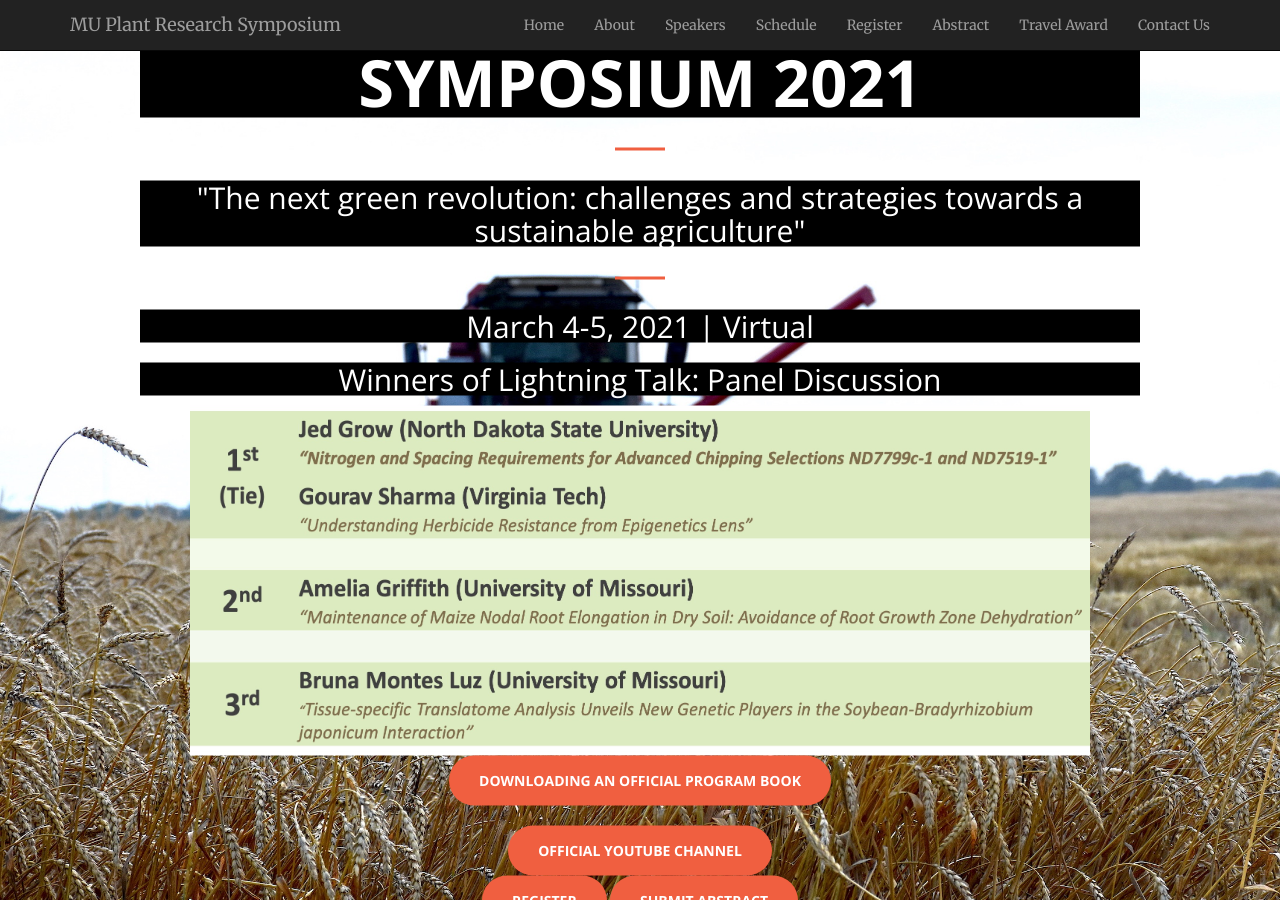
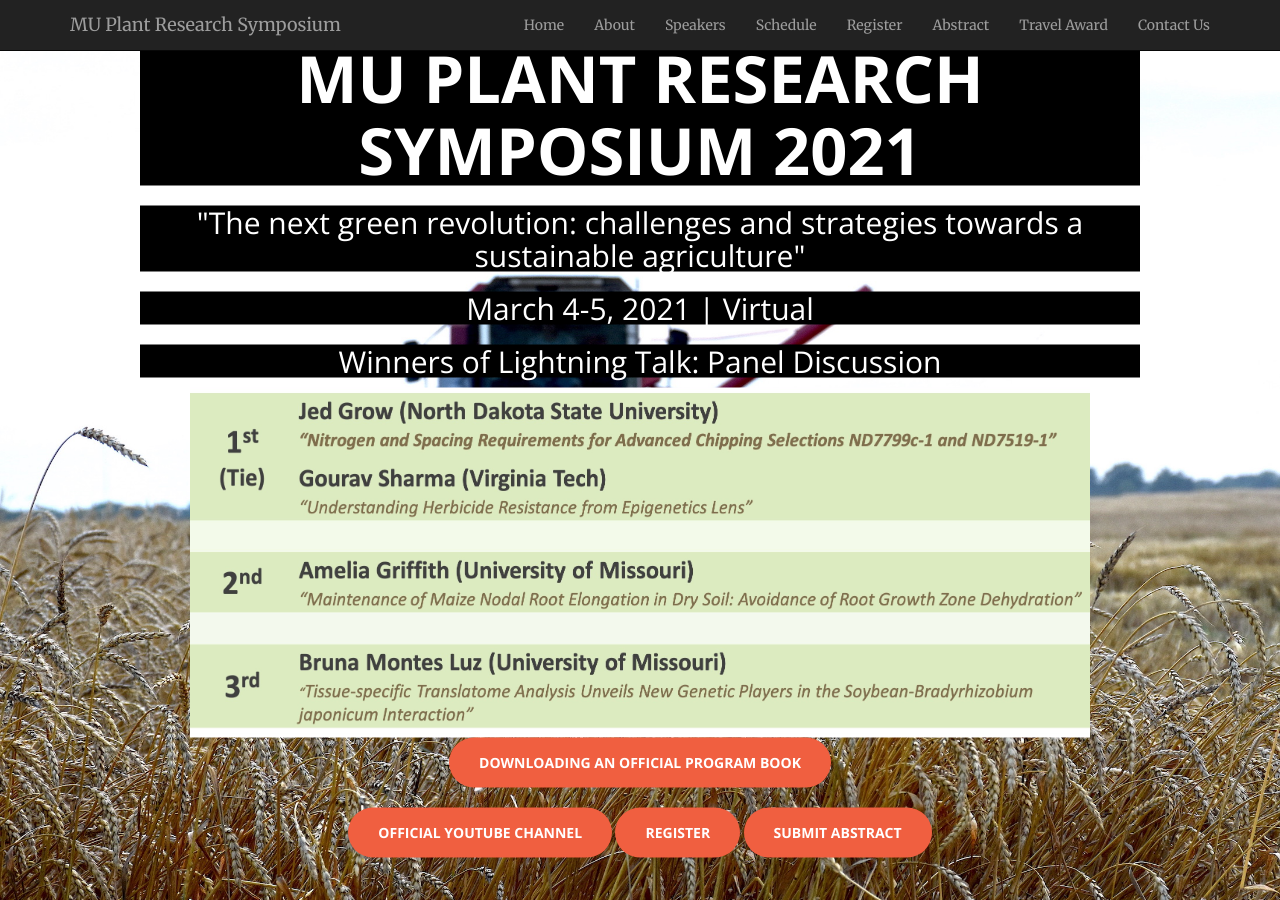
Before and after one commit to mupioneersymposium/mupioneersymposium.github.io, a Jekyll site: the page built from index.html, in a window 1280 px wide and 900 px high. Built offline with Jekyll 4.4.1, drawn with Linux system fonts in a browser that asks for light colours.

Commit message:
Update header.html

```diff
--- a/_includes/header.html
+++ b/_includes/header.html
@@ -2,15 +2,12 @@
     <div class="header-content">
         <div class="header-content-inner">
             <h1 style="background-color:black;">MU Plant Research Symposium 2021</h1>
-            <hr>
             <h2 style="background-color:black;">"The next green revolution: challenges and strategies towards a sustainable agriculture"</h2>
-            <hr>
             <h2 style="background-color:black;">March 4-5, 2021 | Virtual </h2>
             <h2 style="background-color:black;">Winners of Lightning Talk: Panel Discussion </h2>
             <img src="/img/2021LightningWinners.jpg" alt="Winners of Lightning Talk:Panel Discussion" width="900" height="350">
             <a target="_blank" href="https://drive.google.com/file/d/1VjnUJz2nTVGwZcK-j61eVeZIjGsMU3Tz/view?usp=sharing" class="btn btn-primary btn-xl page-scroll">Downloading an Official Program Book</a><br/><br/>
             <a target="_blank" href="https://www.youtube.com/channel/UCx_xqiB6fEu-4e_f5nmf-gw/videos" class="btn btn-primary btn-xl page-scroll">Official YouTube Channel</a>
-            <br/>
             <a target="_blank" href="register.html" class="btn btn-primary btn-xl page-scroll">Register</a>
             <a target="_blank" href="abstract.html" class="btn btn-primary btn-xl page-scroll">Submit Abstract</a>
         </div>
```
